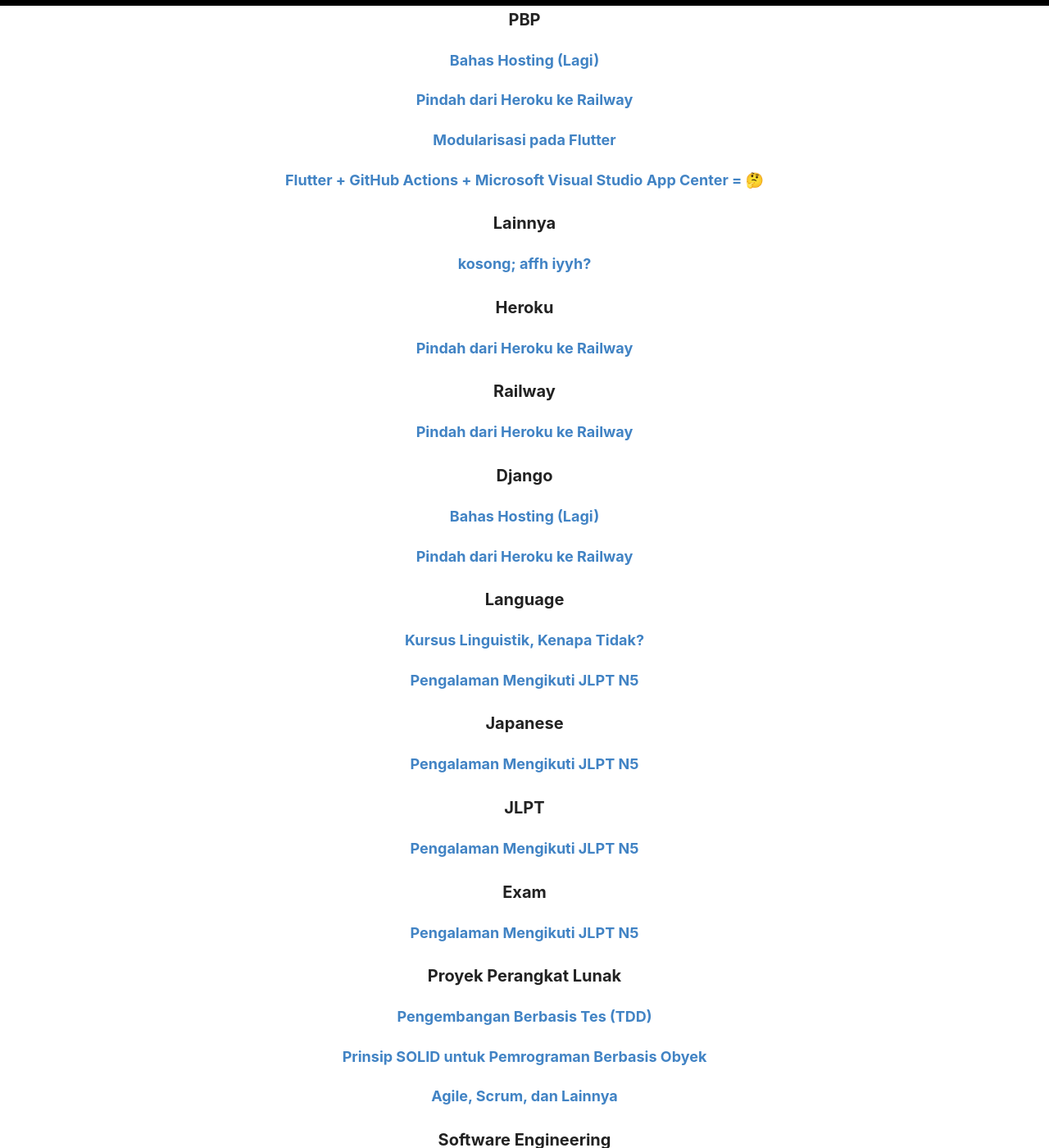
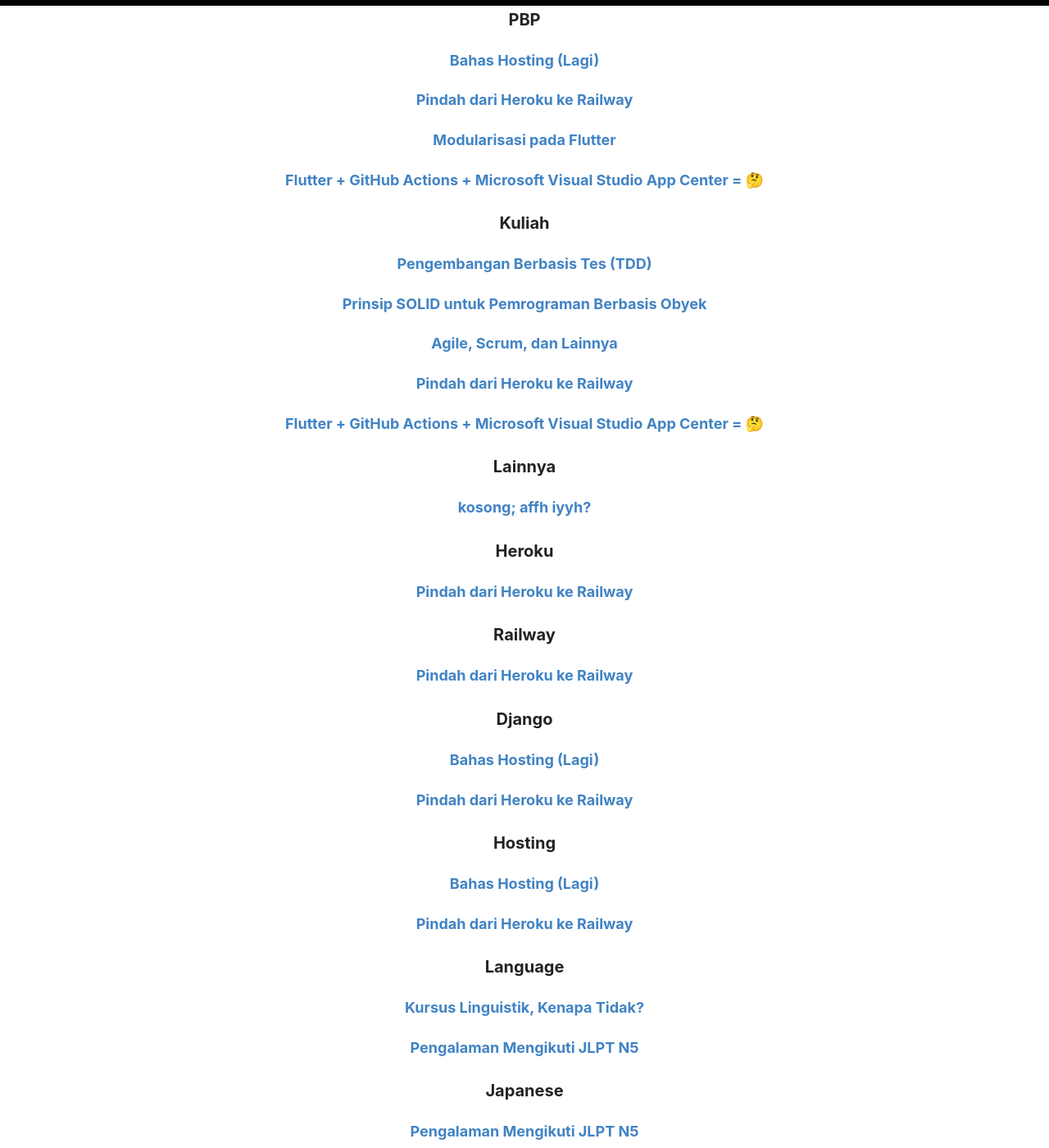
Before and after one commit to determinedguy/cecoret, a Jekyll site: the page built from _pages/categories.md, in a window 1280 px wide and 1400 px high, scrolled down 444 px. Shown: the whole window at 82% size. Built offline with Jekyll 4.4.1, drawn with Linux system fonts in a browser that asks for light colours; some of the changed text lies outside the part shown.

Commit message:
add: tags

```diff
--- a/_posts/2022-11-20-flutter-at-app-center.md
+++ b/_posts/2022-11-20-flutter-at-app-center.md
@@ -1,7 +1,7 @@
 ---
 layout: post
 title: Flutter + GitHub Actions + Microsoft Visual Studio App Center = 🤔
-categories: [Flutter, PBP]
+categories: [Flutter, PBP, Kuliah]
 ---
 
 > Disclaimer: I spent seven hours of doing this stuff.
--- a/_posts/2022-11-26-heroku-to-railway.md
+++ b/_posts/2022-11-26-heroku-to-railway.md
@@ -1,7 +1,7 @@
 ---
 layout: post
 title: Pindah dari Heroku ke Railway
-categories: [PBP, Heroku, Railway, Django]
+categories: [PBP, Heroku, Railway, Django, Hosting, Kuliah]
 ---
 
 ## Bye bye, Heroku!
```
